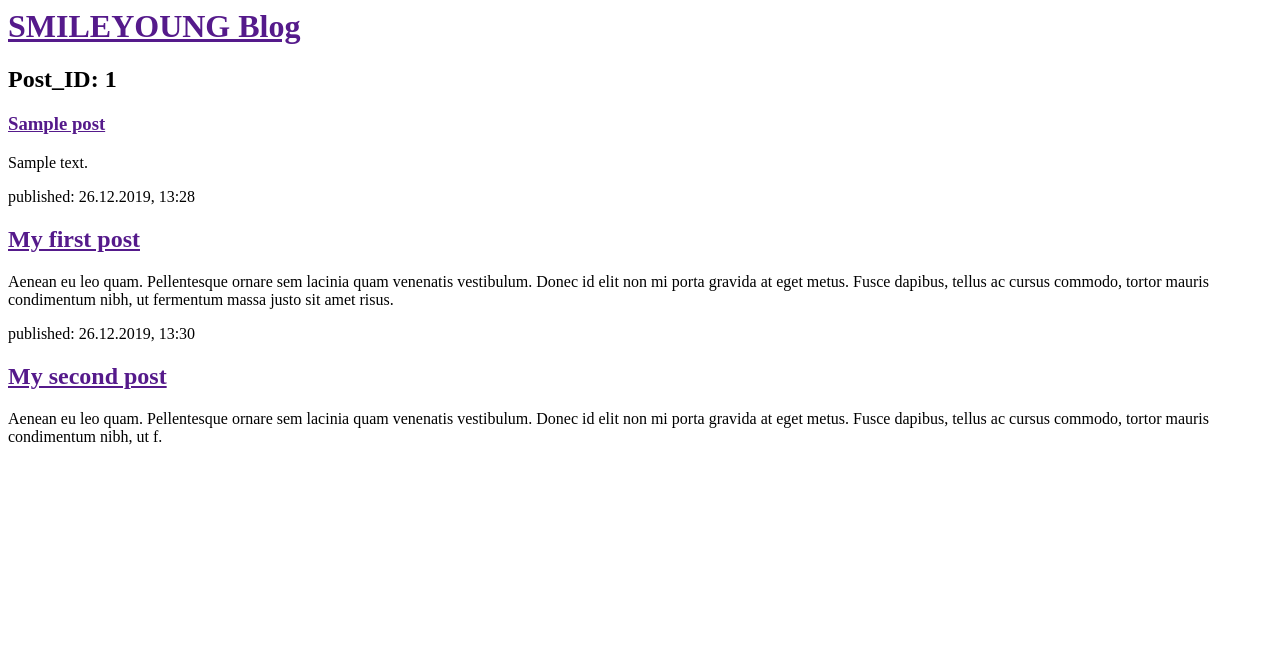
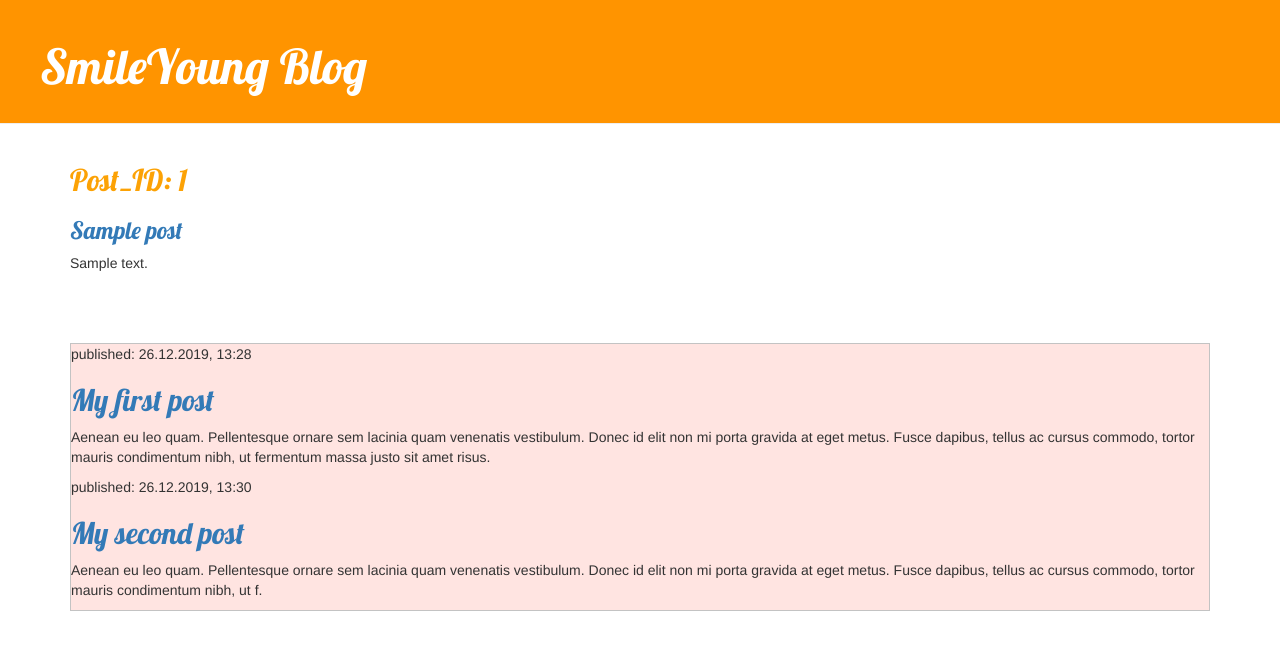
Before and after one commit to smileyoung1993/Django_mysite, a Django app: page / in a window 1280 px wide. Shown: the top 650 px of the page. Run offline with Django 3.2, Linux system fonts and the light colour scheme; tables that the repository leaves empty hold one stand-in row (values such as "Sample post"); some libraries are stand-ins or nearby versions.

Commit message:
Added view and template for detailed blog post as well as CSS for the site.

```diff
--- /dev/null
+++ b/mysite/blog/static/css/blog.css
@@ -0,0 +1,55 @@
+.page-header {
+    background-color: #ff9400;
+    margin-top: 0;
+    padding: 20px 20px 20px 40px;
+}
+
+.page-header h1, .page-header h1 a, .page-header h1 a:visited, .page-header h1 a:active {
+    color: #ffffff;
+    font-size: 36pt;
+    text-decoration: none;
+}
+
+
+.content {
+    margin-left: 20px;
+}
+
+.bottom {
+    background-color: #FFE4E1;
+    border: 1px solid #c3c3c3;
+    margin-left: 0px;
+}
+
+h1, h2, h3, h4 {
+    font-family: 'Lobster', cursive;
+    color : #FCA205;
+}
+
+.save {
+    float: right;
+}
+
+.post-form textarea, .post-form input {
+    width: 100%;
+}
+
+.top-menu, .top-menu:hover, .top-menu:visited {
+    color: #ffffff;
+    float: right;
+    font-size: 26pt;
+    margin-right: 20px;
+}
+
+.post {
+    margin-bottom: 70px;
+}
+
+.post h1{
+    font-family: 'Lobster', cursive;
+    color : #FFB6C1;
+}
+
+.post h1 a, .post h1 a:visited {
+    color: #000000;
+}
--- /dev/null
+++ b/mysite/blog/templates/blog/base.html
@@ -0,0 +1,19 @@
+{% load static %}
+<html>
+    <head>
+        <title>SmileYoung's blog</title>
+        <link rel="stylesheet" href="//maxcdn.bootstrapcdn.com/bootstrap/3.2.0/css/bootstrap.min.css">
+        <link rel="stylesheet" href="//maxcdn.bootstrapcdn.com/bootstrap/3.2.0/css/bootstrap-theme.min.css">
+        <link rel="stylesheet" href="{% static 'css/blog.css' %}">
+        <link href="//fonts.googleapis.com/css?family=Lobster&subset=latin,latin-ext" rel="stylesheet" type="text/css">
+    </head>
+    <body>
+        <div class="page-header">
+            <h1><a href="/">SmileYoung Blog</a></h1>
+        </div>
+        <div class="content container">
+            {% block content %}
+            {% endblock %}
+        </div>
+    </body>
+</html>
--- a/mysite/blog/templates/blog/post_list.html
+++ b/mysite/blog/templates/blog/post_list.html
@@ -1,28 +1,26 @@
-<html>
-    <head>
-        <title>Inyoung's blog</title>
-    </head>
-    <body>
-        <div>
-            <h1><a href="">SMILEYOUNG Blog</a></h1>
-        </div>
+{% extends 'blog/base.html' %}
+
+{% block content %}
+        <div class="content container">
+            <div class="row">
+                <div class="col-md-8">
                     {% for post in posts %}
-            <div>
+                        <div class="post">
                             <h2>Post_ID: {{ post.id }}</h2>
-                <h3><a href="">{{ post.title }}</a></h3>
+                            <h3><a href="{% url 'post_detail' pk=post.pk %}">{{ post.title }}</a></h3>
                             <p>{{ post.text|linebreaksbr }}</p>
                         </div>
                     {% endfor %}
-        <div>
+                </div>
+            </div>
+            <div class="bottom">
                 <p>published: 26.12.2019, 13:28</p>
                 <h2><a href="">My first post</a></h2>
                 <p>Aenean eu leo quam. Pellentesque ornare sem lacinia quam venenatis vestibulum. Donec id elit non mi porta gravida at eget metus. Fusce dapibus, tellus ac cursus commodo, tortor mauris condimentum nibh, ut fermentum massa justo sit amet risus.</p>
-        </div>
 
-        <div>
                 <p>published: 26.12.2019, 13:30</p>
                 <h2><a href="">My second post</a></h2>
                 <p>Aenean eu leo quam. Pellentesque ornare sem lacinia quam venenatis vestibulum. Donec id elit non mi porta gravida at eget metus. Fusce dapibus, tellus ac cursus commodo, tortor mauris condimentum nibh, ut f.</p>
             </div>
-    </body>
-</html>
+        </div>
+{% endblock %}
--- a/mysite/blog/urls.py
+++ b/mysite/blog/urls.py
@@ -3,4 +3,5 @@ from . import views
 
 urlpatterns = [
     path('', views.post_list, name='post_list'),
+    path('post/<int:pk>/', views.post_detail, name='post_detail'),
 ]
--- a/mysite/blog/views.py
+++ b/mysite/blog/views.py
@@ -1,7 +1,11 @@
-from django.shortcuts import render
+from django.shortcuts import render, get_object_or_404
 from .models import Post
 from django.utils import timezone
 # Create your views here.
 def post_list(request):
     posts = Post.objects.all()
     return render(request, 'blog/post_list.html', {'posts' : posts})
+
+def post_detail(request, pk):
+    post = get_object_or_404(Post, pk=pk)
+    return render(request, 'blog/post_detail.html', {'post': post})
```
Also changed, not shown: mysite/blog/templates/blog/post_detail.html (added, +12 -0 lines). Lines whose indentation alone changed are shown as unchanged.
